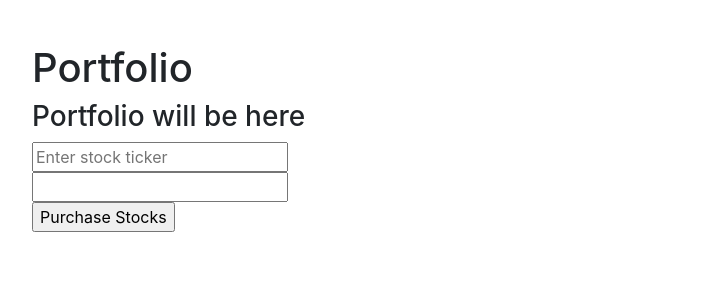
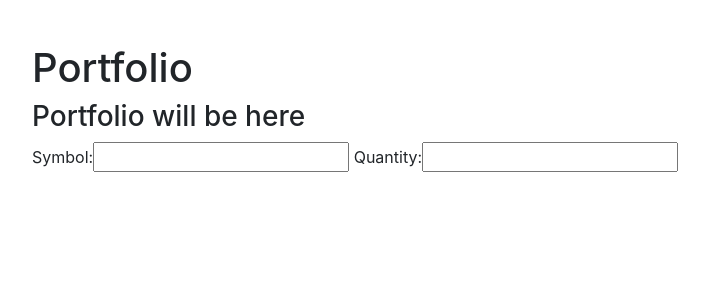
Before and after one commit to jm5833/TTP-FS, a Django app: page /portfolio/ in a window 1280 px wide. Shown: the part 56-356 px from the top of the page, without its empty margins (53-762 px from the left). Run offline with Django 3.2, Linux system fonts and the light colour scheme; some libraries are stand-ins or nearby versions.

Commit message:
Added a form to purchase stocks based on ticker information

```diff
--- /dev/null
+++ b/stocks/forms.py
@@ -0,0 +1,13 @@
+from django import forms
+
+#custom django form to purchase stocks
+class PurchaseForm(forms.Form):
+    symbol = forms.CharField(required=True, max_length=20)
+    quantity = forms.IntegerField(required=True)
+
+    def clean(self):
+        cleaned_data = super(PurchaseForm, self).clean()
+        symbol = cleaned_data.get('symbol')
+        quantity = cleaned_data.get('quantity')
+        if not symbol and not quantity:
+            raise forms.ValidationError('You have to write something.')
--- a/stocks/templates/stocks/portfolio.html
+++ b/stocks/templates/stocks/portfolio.html
@@ -5,10 +5,9 @@
         <h3> Portfolio will be here </h3>
     </div>
     <div>
-        <form action="" method="post">
-            <input type="text" name="symbol" placeholder="Enter stock ticker"><br>
-            <input type="number" name="quantity" min="1"><br>
-            <input type="submit" value="Purchase Stocks">
+        <form method="post">
+            {% csrf_token %}
+            {{ form }}
         </form>
     </div>
 {% endblock content %}
--- a/stocks/views.py
+++ b/stocks/views.py
@@ -1,11 +1,20 @@
 from django.shortcuts import render
 from django.http import HttpResponse
+from stocks.forms import PurchaseForm
 
 def home(request):
     return render(request, 'stocks/home.html')
 
 def portfolio(request):
-    return render(request, 'stocks/portfolio.html')
+    if request.method == 'POST':
+        form = PurchaseForm(request.POST)
+        if form.is_valid():
+            pass
+    else:
+        form = PurchaseForm()
+    context = {'form':form, 'title' : 'Portfolio'}
+    return render(request, 'stocks/portfolio.html', context)
+
 
 def transactions(request):
     return render(request, 'stocks/transactions.html')
```
